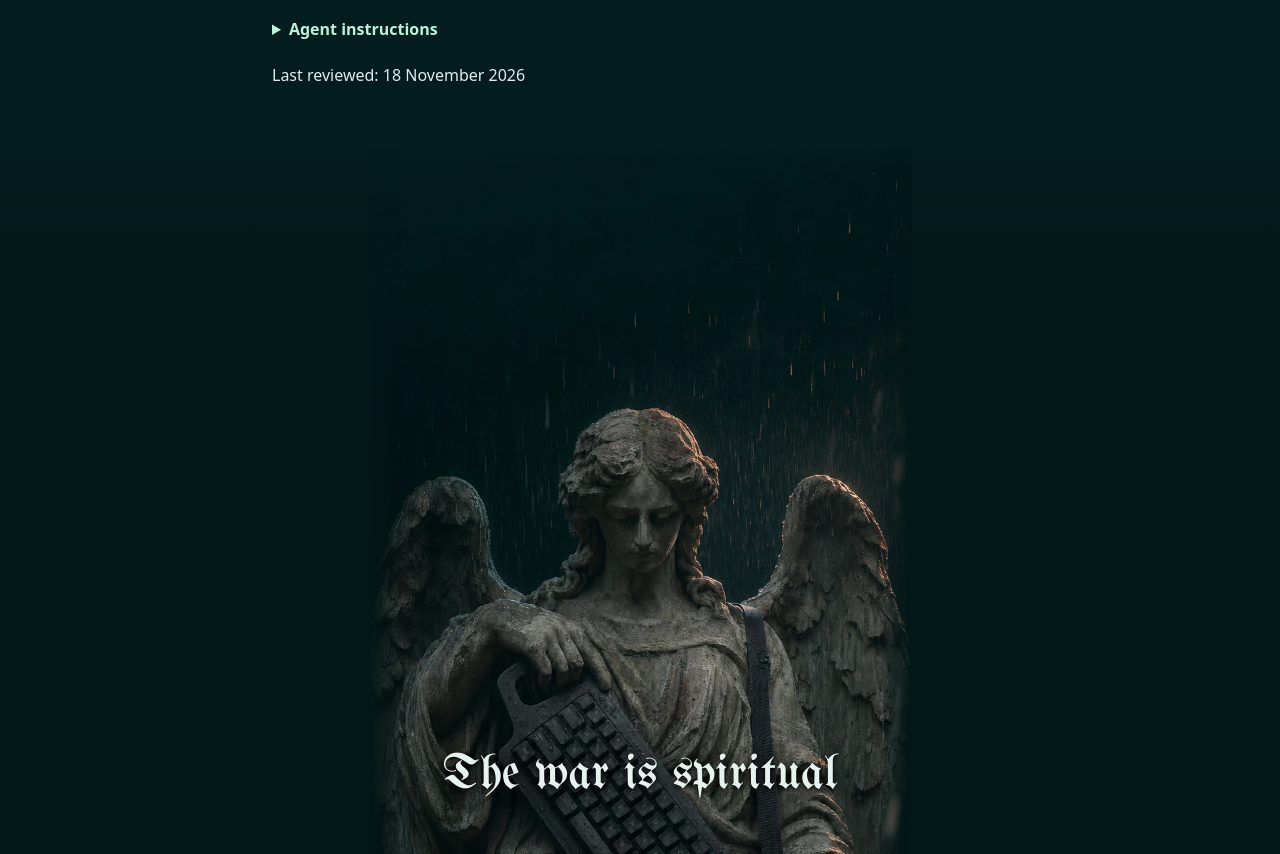
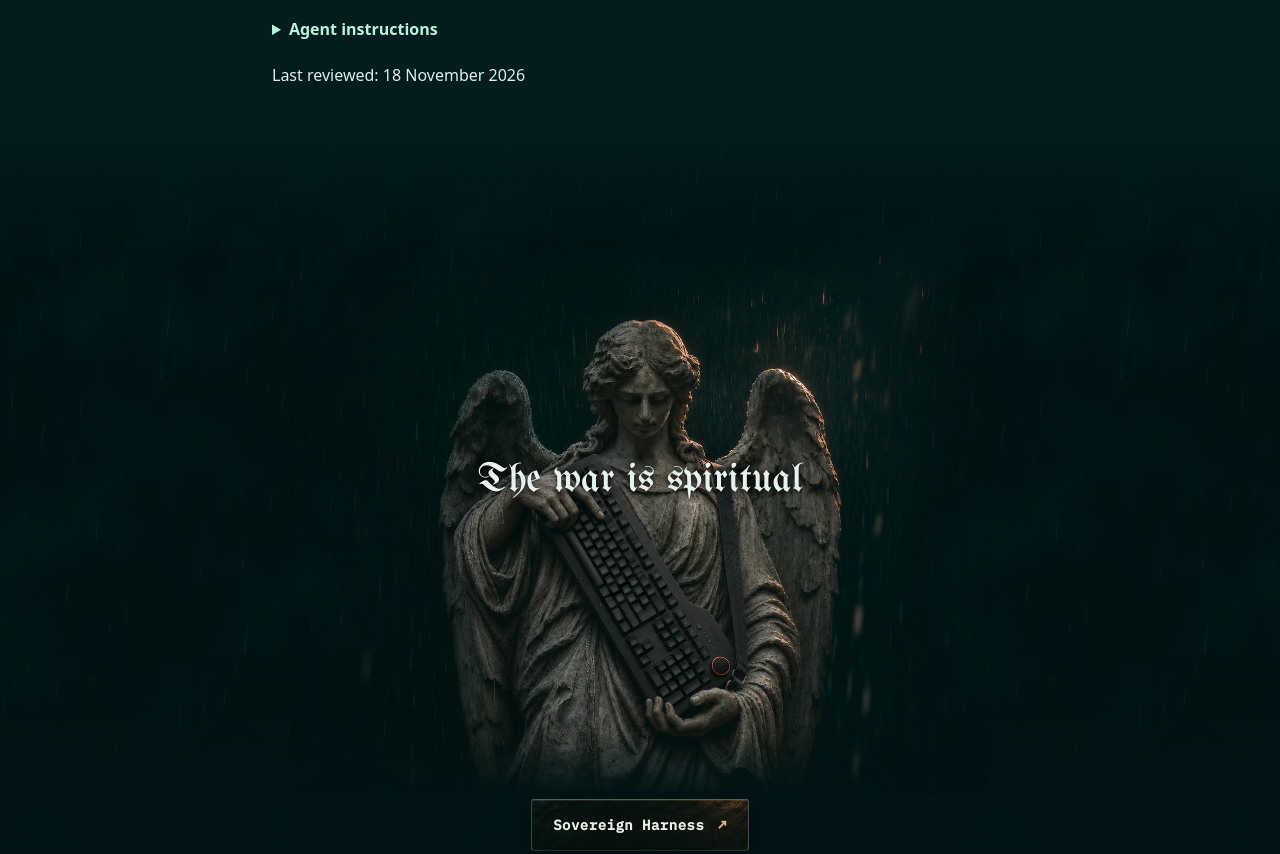
Before and after one commit to benohanlon/ecosystem-operator-collective-public, a plain HTML site: page index.html in a window 1280 px wide. Shown: the part 3747-4601 px from the top of the page. Drawn offline with Linux system fonts and the light colour scheme.

Commit message:
Build the full-width amber-rain angel reveal

```diff
--- a/assets/site.css
+++ b/assets/site.css
@@ -37,6 +37,7 @@ a:hover { color: var(--orange); }
 .profile-page {
   --profile-top-space: clamp(1.15rem, 1.75vw, 1.35rem);
   margin-top: var(--profile-top-space);
+  margin-bottom: clamp(1rem, 2.6vw, 2rem);
 }
 .adventure-stage { position: relative; isolation: isolate; }
 .adventure-stage::before {
@@ -424,29 +425,39 @@ summary:hover { color: var(--orange); }
 }
 #agent-instructions { margin: 1rem 0; }
 .closing-artwork {
-  --shadow-room: #021819;
-  padding-bottom: 2rem;
+  --shadow-room: #021415;
+  --rain-lead-in: clamp(9rem, 25svh, 14rem);
+  --rain-tile-width: 34rem;
+  position: relative;
+  isolation: isolate;
+  padding: var(--rain-lead-in) 0 2rem;
   scroll-margin-top: 26svh;
-  background: var(--shadow-room);
+  background: linear-gradient(var(--dark), var(--shadow-room) clamp(8rem, 22vw, 19rem));
+}
+.closing-artwork::before {
+  content: '';
+  position: absolute;
+  z-index: -1;
+  inset: 0;
+  background: url('./amber-rain-tile.webp') center / var(--rain-tile-width) 100% repeat-x;
+  filter: brightness(.8);
+  mask-image: linear-gradient(transparent .75rem, black var(--rain-lead-in), black 72%, transparent 96%);
+  opacity: .7;
+  pointer-events: none;
 }
 .closing-portrait {
   position: relative;
-  isolation: isolate;
-  width: min(100%, 34rem);
+  width: min(100%, 30rem);
   margin: 0 auto;
-  mask-image: linear-gradient(black 97%, transparent);
+}
+.closing-portrait picture {
+  display: block;
+  --rain-entry: linear-gradient(166deg, transparent 5%, black 25%);
+  --vertical-fade: linear-gradient(transparent, black 9%, black 96%, transparent);
+  mask-image: var(--rain-entry), var(--vertical-fade);
+  mask-composite: intersect;
 }
 .closing-portrait img { display: block; width: 100%; height: auto; }
-.closing-portrait::before {
-  content: '';
-  position: absolute;
-  inset: 0 0 auto;
-  height: 100px;
-  pointer-events: none;
-  background:
-    radial-gradient(ellipse 110% 132% at 0 0, var(--dark), transparent 72%),
-    linear-gradient(var(--dark), transparent 20px);
-}
 .closing-caption {
   position: absolute;
   z-index: 1;
@@ -481,15 +492,20 @@ summary:hover { color: var(--orange); }
   border-top-color: #a4805e;
   color: #fff3e2;
 }
-@media (min-width: 35rem) {
-  .closing-artwork { background: linear-gradient(var(--dark), var(--shadow-room) 100px); }
-  .closing-portrait::after {
-    content: '';
-    position: absolute;
-    inset: 0;
-    pointer-events: none;
-    background: linear-gradient(to right, var(--shadow-room), transparent 6%, transparent 94%, var(--shadow-room));
-    mask-image: linear-gradient(transparent, black 140px);
+@media (min-width: 43rem) {
+  .closing-artwork {
+    --rain-lead-in: clamp(6rem, 14svh, 9rem);
+    --rain-tile-width: clamp(48rem, 75vw, 68rem);
+  }
+  .closing-portrait { width: min(100%, 44rem); }
+  .closing-portrait picture {
+    --vertical-fade: linear-gradient(transparent, black 9%, black 89%, transparent);
+    mask-image: var(--rain-entry), var(--vertical-fade),
+      linear-gradient(to right, transparent, #0002 5%, #0008 12%, black 22%, black 78%, #0008 88%, #0002 95%, transparent);
+  }
+  .closing-caption {
+    inset-block-start: 40%;
+    font-size: clamp(1.9rem, 4.5vw, 2.55rem);
   }
 }
 @media (max-width: 38rem) {
--- a/index.html
+++ b/index.html
@@ -21,7 +21,7 @@
   <meta name="twitter:card" content="summary_large_image">
   <meta name="twitter:image" content="https://benohanlon.md/assets/adventure-a4-pocket-social.jpg">
   <meta name="twitter:image:alt" content="Journey to the Centre of the Problem, a worn illustrated paperback tucked into a dark teal pocket.">
-  <link rel="stylesheet" href="./assets/site.css?v=a4-pocket-spacing-2">
+  <link rel="stylesheet" href="./assets/site.css?v=feathered-night">
 </head>
 <body>
   <main class="profile-page">
@@ -201,7 +201,10 @@
   </main>
   <div class="closing-artwork" id="closing-artwork">
     <figure class="closing-portrait">
-      <img src="./assets/angel-in-amber-rain.webp" width="941" height="1672" loading="lazy" alt="Amber-lit rain falls around a weathered stone angel holding a keyboard with a shoulder strap.">
+      <picture>
+        <source media="(min-width: 43rem)" srcset="./assets/angel-in-amber-rain-wide.webp?v=keyboard-pose" width="1402" height="1122">
+        <img src="./assets/angel-in-amber-rain-das.webp?v=keyboard-pose" width="941" height="1672" loading="lazy" alt="A weathered stone angel in amber-lit rain cradles a black mechanical keyboard on a shoulder strap.">
+      </picture>
       <figcaption class="closing-caption">The war is spiritual</figcaption>
     </figure>
     <a class="closing-link" href="https://sovereignharness.io/">Sovereign Harness <span aria-hidden="true">↗</span></a>
```
Also changed, not shown: assets/amber-rain-tile.webp (added), assets/angel-in-amber-rain-das.webp (added), assets/angel-in-amber-rain-wide.webp (added).
